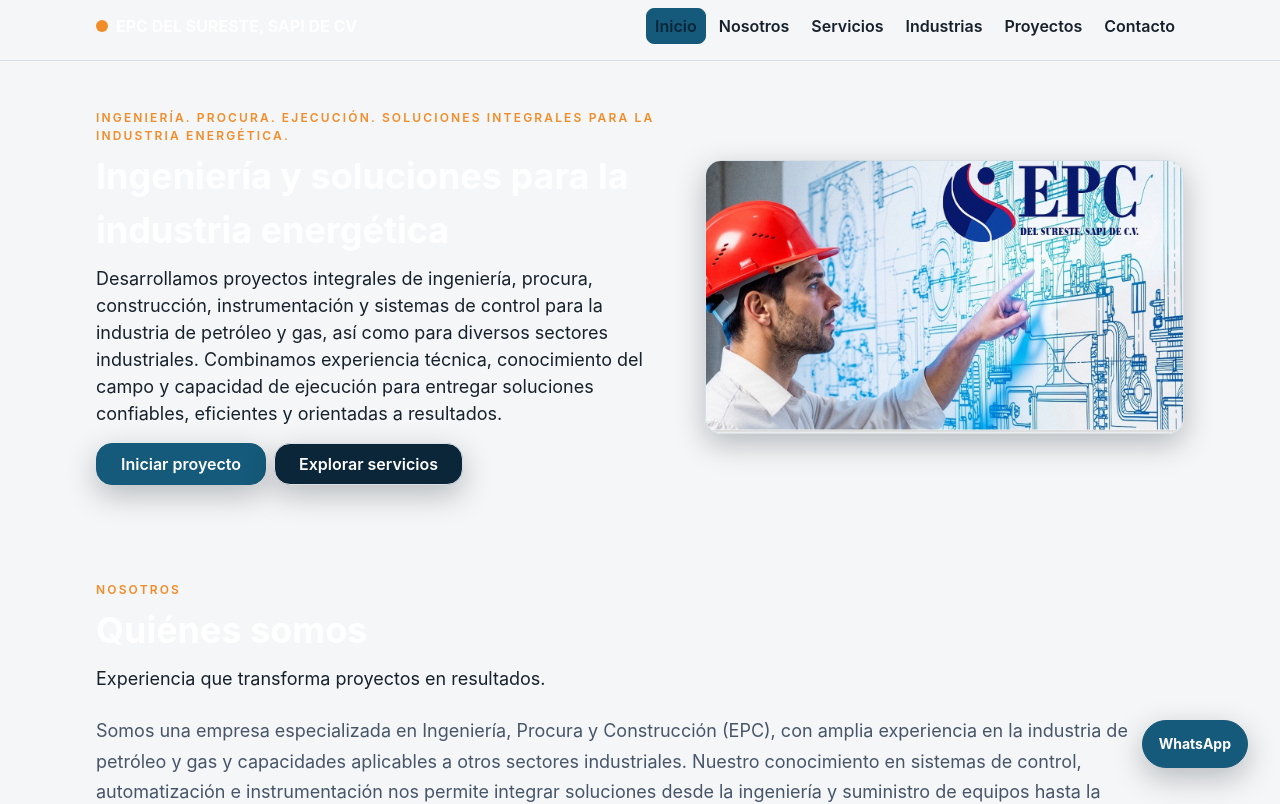
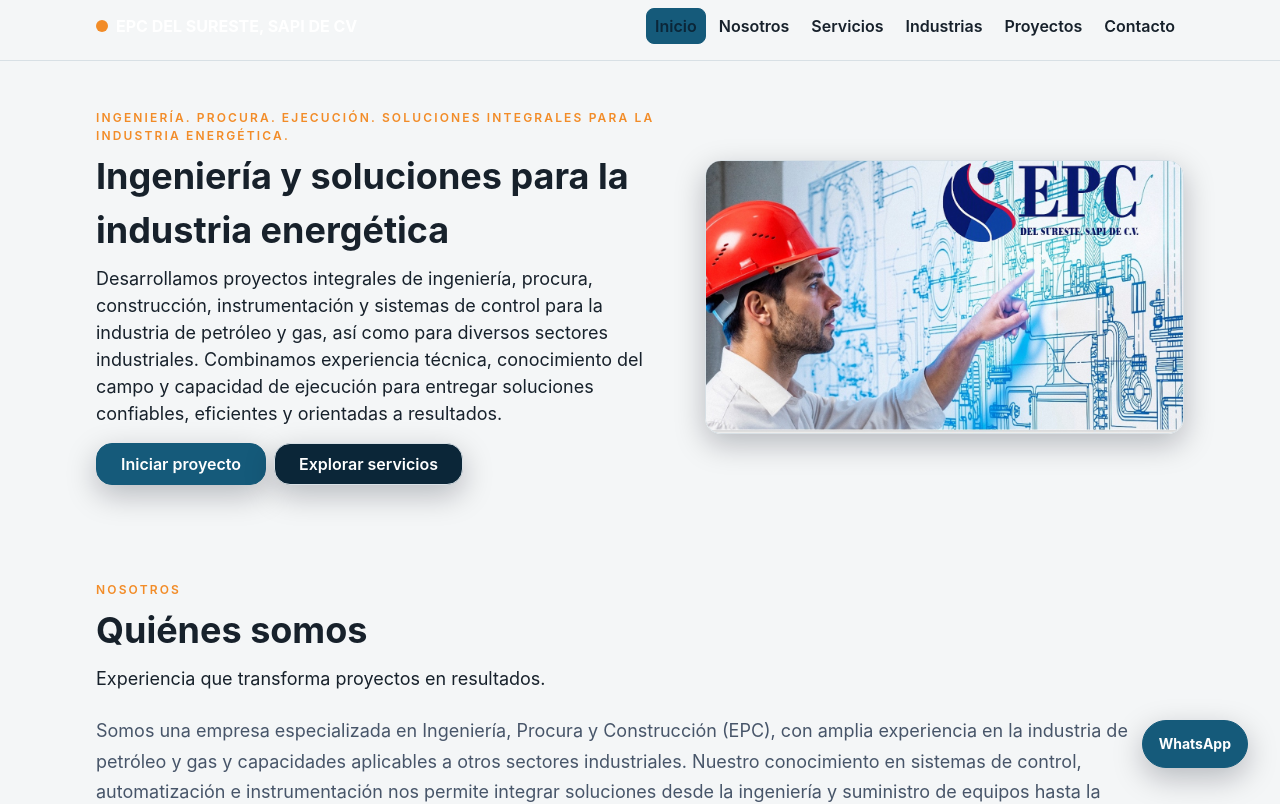
Before and after one commit to Rojano23/EPCDELSURESTE, a React (Vite) app: page / in a window 1280 px wide. Shown: the top 804 px of the page. Built offline with nearby package versions, Linux system fonts and the light colour scheme.

Commit message:
Improve EPC Texto Color Haders

```diff
--- a/src/components/ui/SectionTitle.tsx
+++ b/src/components/ui/SectionTitle.tsx
@@ -27,7 +27,7 @@ export function SectionTitle({
     fontFamily: theme.fontFamilyHeading,
     fontWeight: 700,
     fontSize: 'clamp(1.5rem, 4vw, 2.25rem)',
-    color: theme.textOnDarkColor,
+    color: theme.textColor,
   };
 
   const subtitleStyle: CSSProperties = {
```
